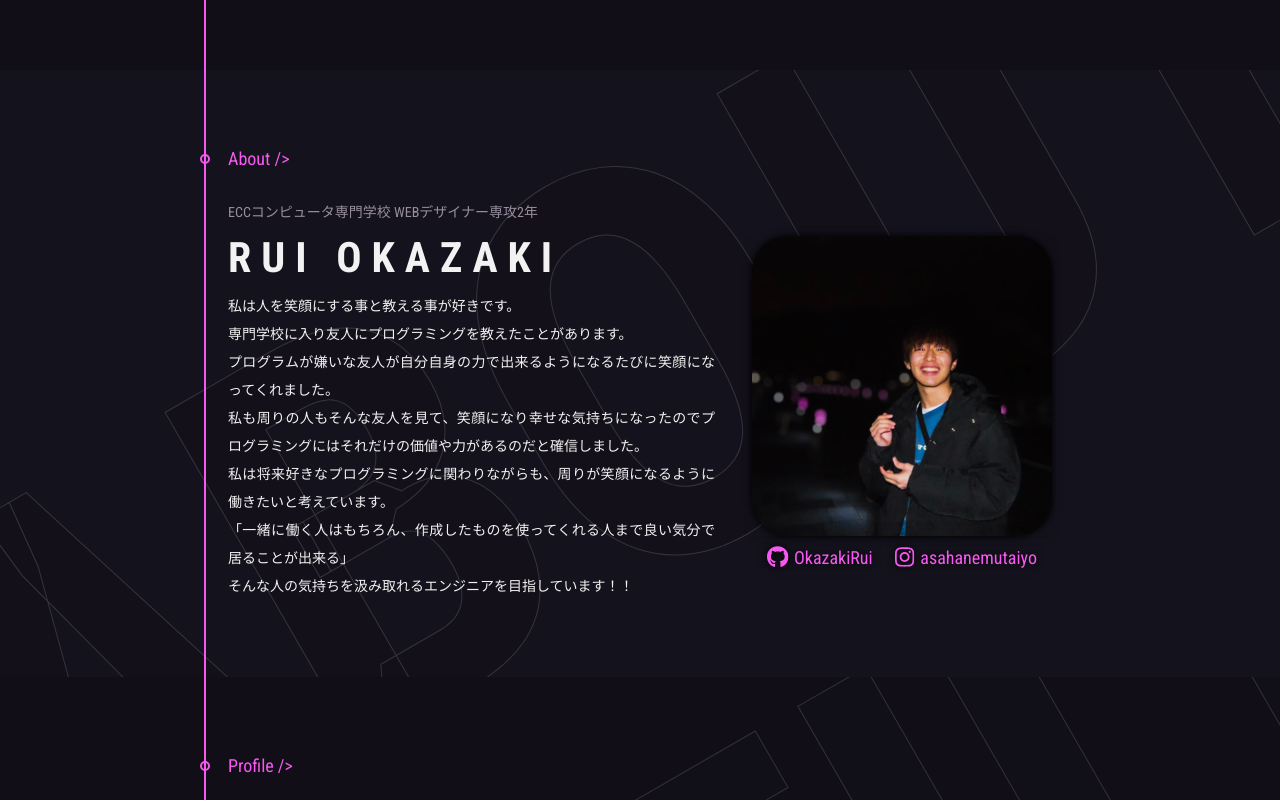
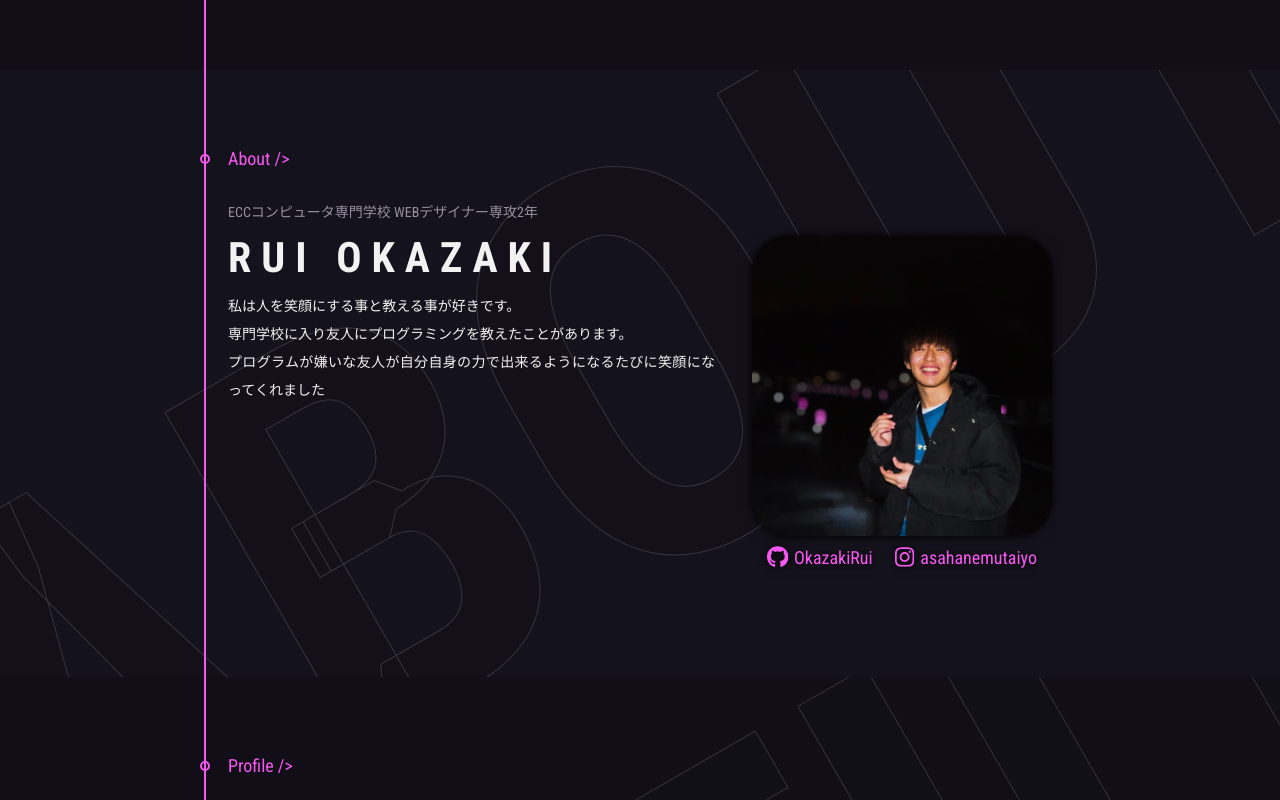
Before and after one commit to ruiokazaki-archive/portfolio-react, a React (Create React App) app: page / in a window 1280 px wide. Shown: the part 730-1530 px from the top of the page. Built offline with nearby package versions, Linux system fonts and the light colour scheme.

Commit message:
update: typing animation set up

```diff
--- a/src/components/organisms/About.style.tsx
+++ b/src/components/organisms/About.style.tsx
@@ -1,5 +1,6 @@
 import styled from 'styled-components';
 import tw from 'tailwind-styled-components';
+import Typist from 'react-typist';
 
 const LeftContentsStyle = styled.section`
   width: 487px;
@@ -7,7 +8,7 @@ const LeftContentsStyle = styled.section`
 `;
 export const LeftContents = tw(LeftContentsStyle)`flex flex-col`;
 
-const ProfileNameStyle = styled.h3`
+const ProfileNameStyle = styled(Typist)`
   line-height: 49px;
   letter-spacing: 10px;
   font-size: 42px;
@@ -15,12 +16,13 @@ const ProfileNameStyle = styled.h3`
   margin-bottom: 10px;
 `;
 export const ProfileName = tw(ProfileNameStyle)`font-bold order-2`;
-const ProfileSchoolStyle = styled.p`
+
+const ProfileSchoolStyle = styled(Typist)`
   font-size: 14px;
 `;
 export const ProfileSchool = tw(ProfileSchoolStyle)`text-gray1 order-1`;
 
-const ProfileIntroductionStyle = styled.p`
+const ProfileIntroductionStyle = styled(Typist)`
   font-size: 14px;
   line-height: 28px;
 `;
--- a/src/components/organisms/About.tsx
+++ b/src/components/organisms/About.tsx
@@ -21,11 +21,25 @@ const About: VFC = () => (
   <SectionWrap sectionTitle="About">
     <div className="flex items-center justify-between">
       <LeftContents>
-        <ProfileName>RUI OKAZAKI</ProfileName>
-        <ProfileSchool>
+        <ProfileName
+          startDelay={2500}
+          avgTypingDelay={30}
+          cursor={{ show: false }}
+        >
+          RUI OKAZAKI
+        </ProfileName>
+        <ProfileSchool
+          startDelay={1000}
+          avgTypingDelay={30}
+          cursor={{ show: false }}
+        >
           ECCコンピュータ専門学校 WEBデザイナー専攻2年
         </ProfileSchool>
-        <ProfileIntroduction>
+        <ProfileIntroduction
+          startDelay={3500}
+          avgTypingDelay={30}
+          cursor={{ show: false }}
+        >
           私は人を笑顔にする事と教える事が好きです。
           <br />
           専門学校に入り友人にプログラミングを教えたことがあります。
--- a/src/components/organisms/FirstView.tsx
+++ b/src/components/organisms/FirstView.tsx
@@ -5,14 +5,14 @@ import SectionFirstWrap from '../templates/SectionFirstWrap';
 const FirstView: VFC = () => (
   <div id="firstview">
     <SectionFirstWrap sectionTitle="Start">
-      <h3>
-        <Title cursor={{ show: false }}>
+      <Title startDelay={500} avgTypingDelay={40} cursor={{ show: false }}>
+        <h3>
           Hi, I&apos;m <span className="text-pink1">Rui Okazaki</span>
           <br />
           I&apos;m a Front End Engineer<span className="text-pink1">.</span>
-        </Title>
-      </h3>
-      <SubTitle startDelay={3500} cursor={{ show: false }}>
+        </h3>
+      </Title>
+      <SubTitle startDelay={2800} avgTypingDelay={40} cursor={{ show: false }}>
         I want you to know about me.
       </SubTitle>
     </SectionFirstWrap>
```
